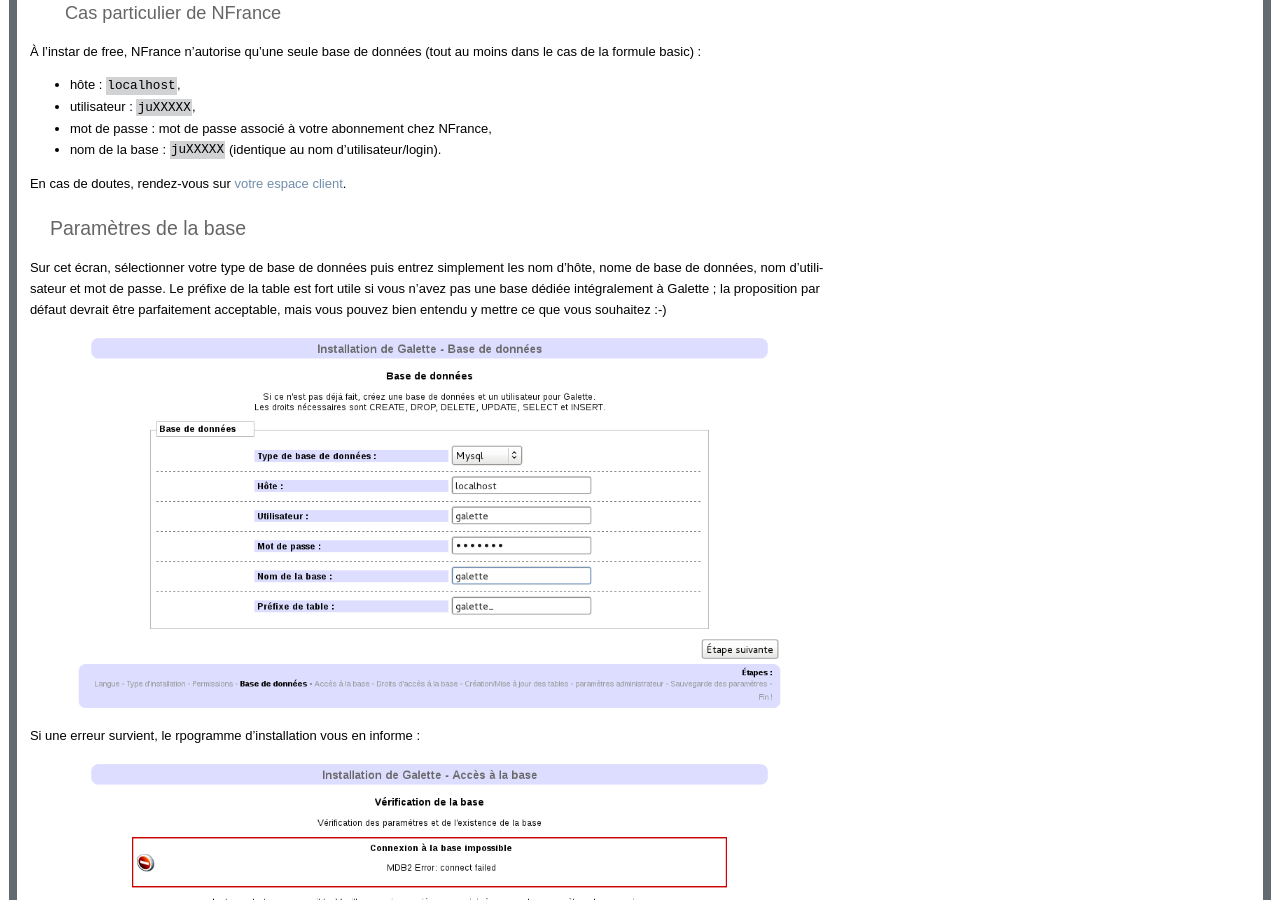
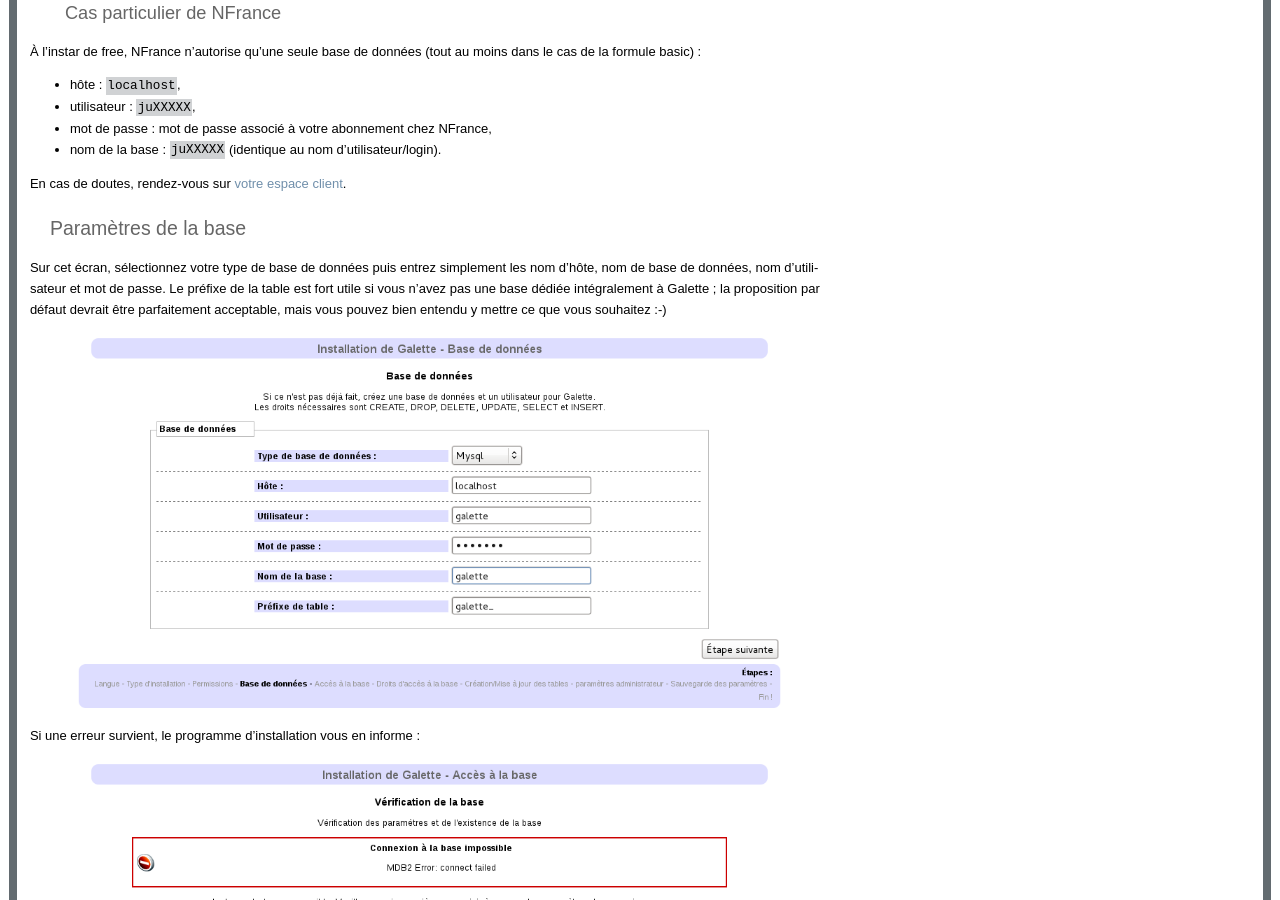
Before and after one commit to galette/galettedoc, a Sphinx documentation site: the page built from source/installation/galette.rst, in a window 1280 px wide and 900 px high, scrolled down 2056 px. Built offline with Sphinx 7.4.7, drawn with Linux system fonts in a browser that asks for light colours.

Commit message:
Coquilles

```diff
--- a/source/installation/galette.rst
+++ b/source/installation/galette.rst
@@ -92,13 +92,13 @@
 Paramètres de la base
 ---------------------
 
-Sur cet écran, sélectionner votre type de base de données puis entrez simplement les nom d'hôte, nome de base de données, nom d'utilisateur et mot de passe. Le préfixe de la table est fort utile si vous n'avez pas une base dédiée intégralement à Galette ; la proposition par défaut devrait être parfaitement acceptable, mais vous pouvez bien entendu y mettre ce que vous souhaitez :-)
+Sur cet écran, sélectionnez votre type de base de données puis entrez simplement les nom d'hôte, nom de base de données, nom d'utilisateur et mot de passe. Le préfixe de la table est fort utile si vous n'avez pas une base dédiée intégralement à Galette ; la proposition par défaut devrait être parfaitement acceptable, mais vous pouvez bien entendu y mettre ce que vous souhaitez :-)
 
 .. image:: ../_styles/static/images/installation/4_bdd.png
    :scale: 70%
    :align: center
 
-Si une erreur survient, le rpogramme d'installation vous en informe :
+Si une erreur survient, le programme d'installation vous en informe :
 
 .. image:: ../_styles/static/images/installation/4bis_bdd_error.png
    :scale: 70%
```
